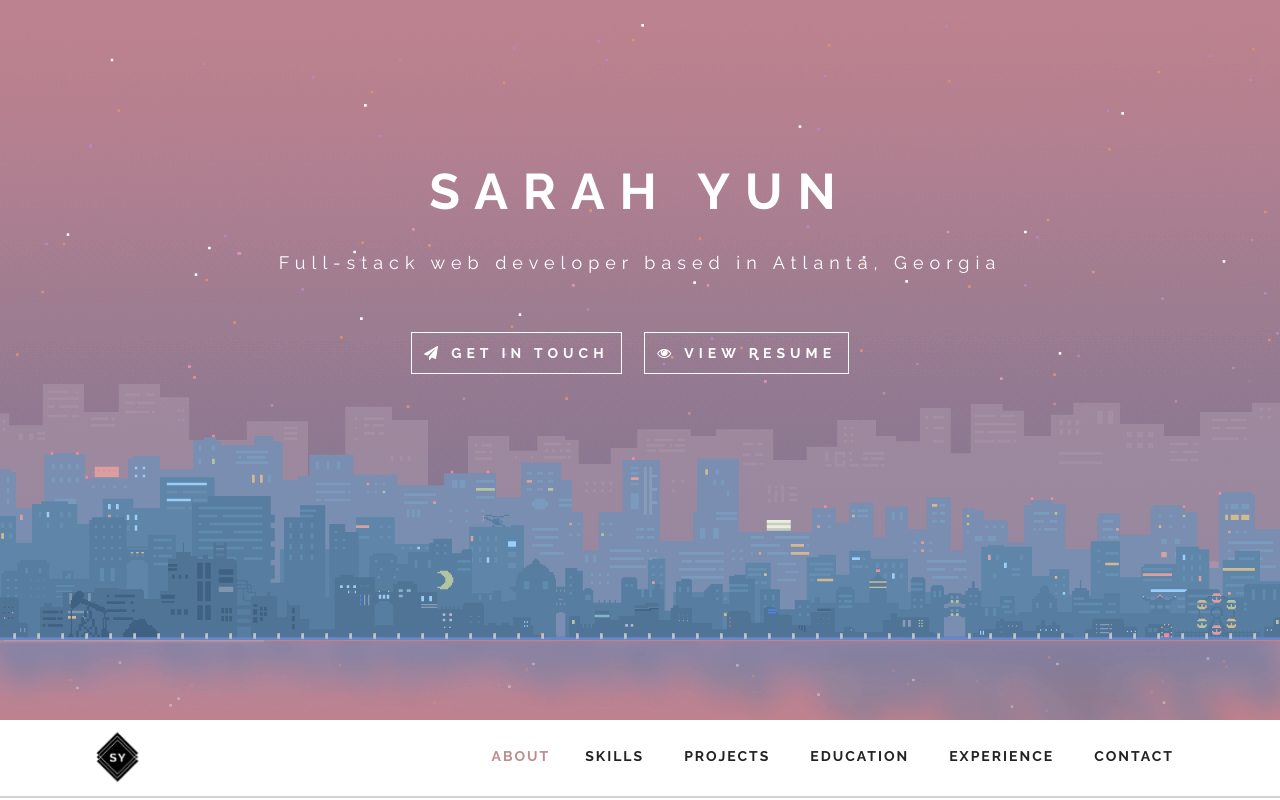
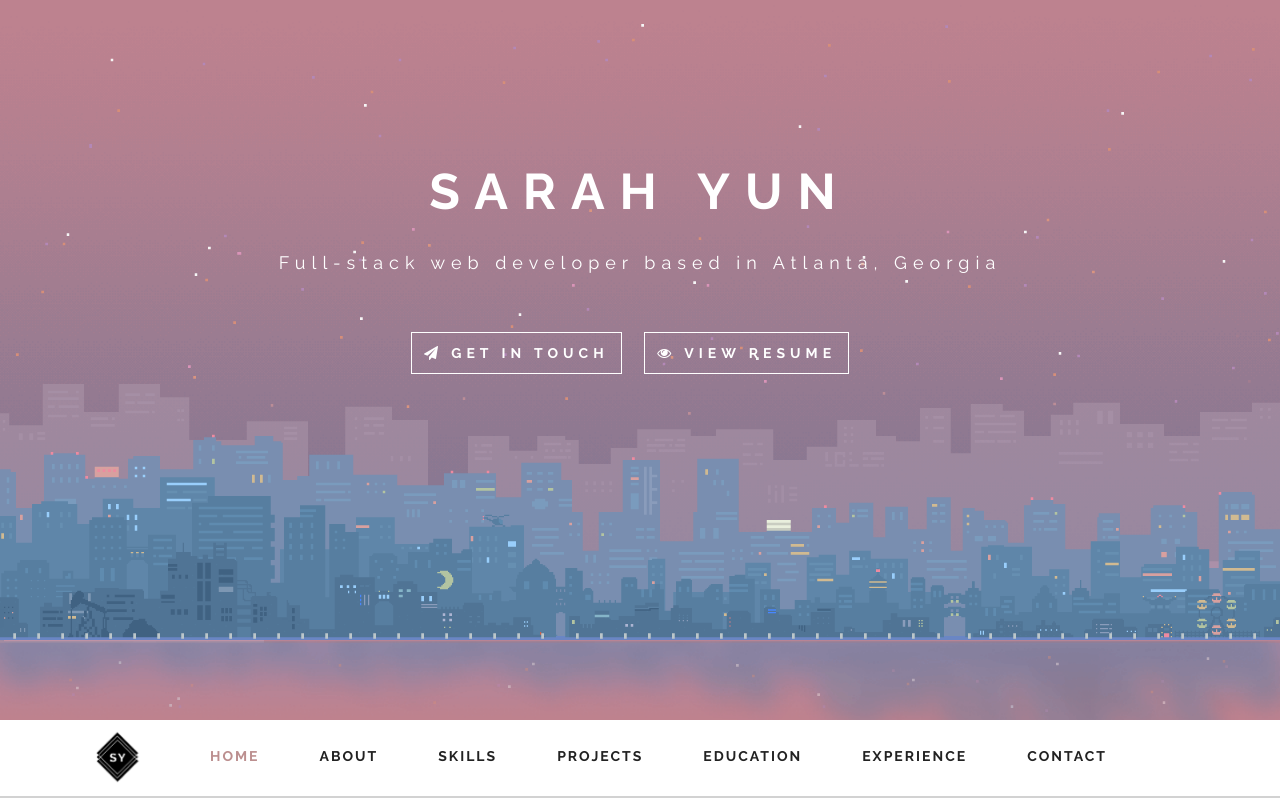
Before and after one commit to syun07/syun07.github.io, a plain HTML site: page index.html in a window 1280 px wide. Shown: the top 800 px of the page. Drawn offline with nearby package versions, Linux system fonts and the light colour scheme.

Commit message:
fix navbar

```diff
--- a/css/style.css
+++ b/css/style.css
@@ -237,19 +237,19 @@ p {
 .navbar-inverse .navbar-nav > li > a {
 	color: #222;
 }
-.navStyle {
+/* .navStyle {
 	float: right;
-}
+} */
 .navStyle ul {
 	list-style: none;
 	padding: 0px;
 }
 .navStyle ul li {
 	display: inline-block;
-	margin: 0 5px;
+	margin: 0 15px;
 }
 .navStyle ul li:first-child {
-	margin:0px;
+	padding-left: 35px;
 }
 .navStyle ul li a {
 	display: block;
--- a/index.html
+++ b/index.html
@@ -49,7 +49,7 @@
         </div>
 	    <div id="main-nav" class="collapse navbar-collapse navStyle">
 			<ul class="nav navbar-nav" id="mainNav">
-			  <!-- <li class="active"><a href="#hero_section" class="scroll-link">Home</a></li> -->
+			  <li class="active"><a href="#hero_section" class="scroll-link">Home</a></li>
 			  <li><a href="#aboutUs" class="scroll-link">About</a></li>
 			  <li><a href="#service" class="scroll-link">Skills</a></li>
 				<li><a href="#Portfolio" class="scroll-link">Projects</a></li>
```
